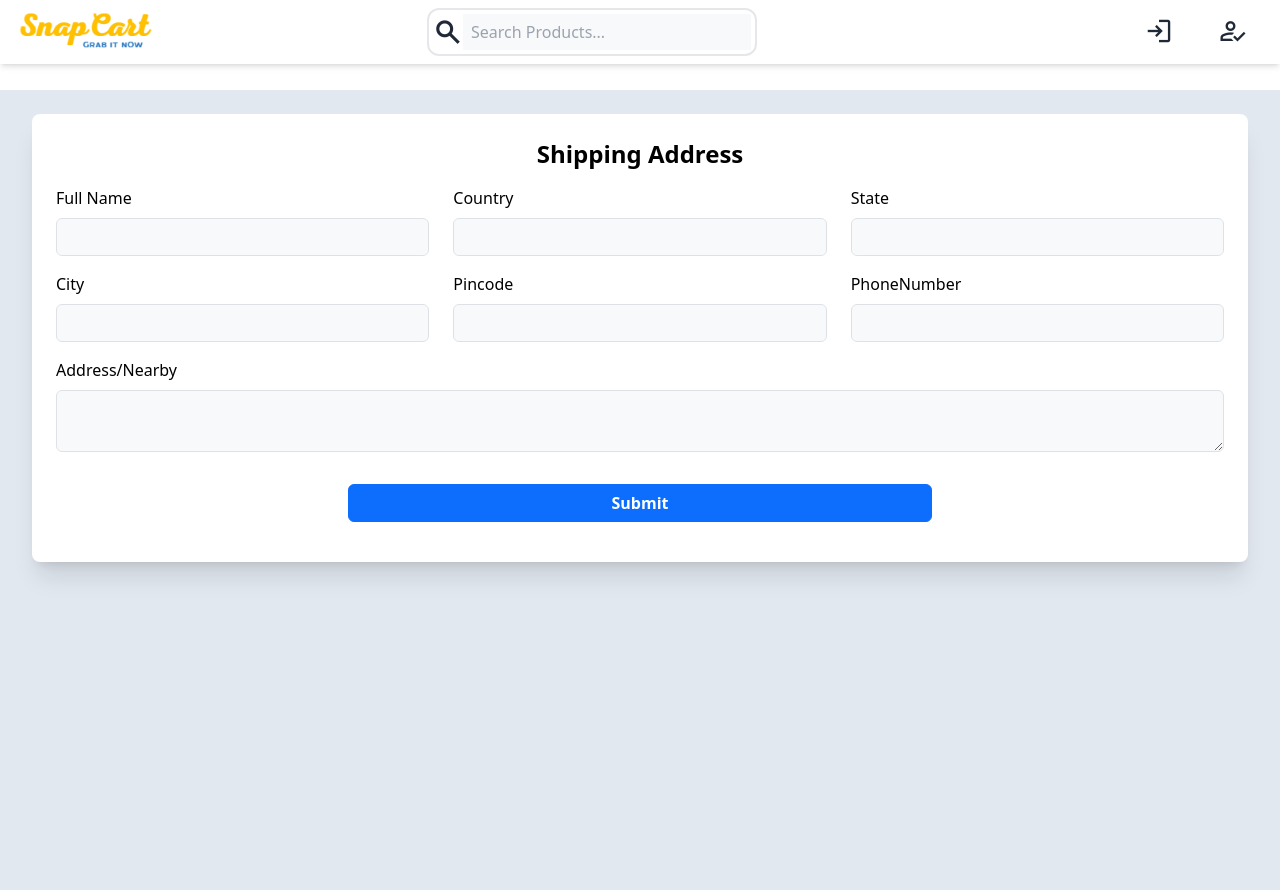
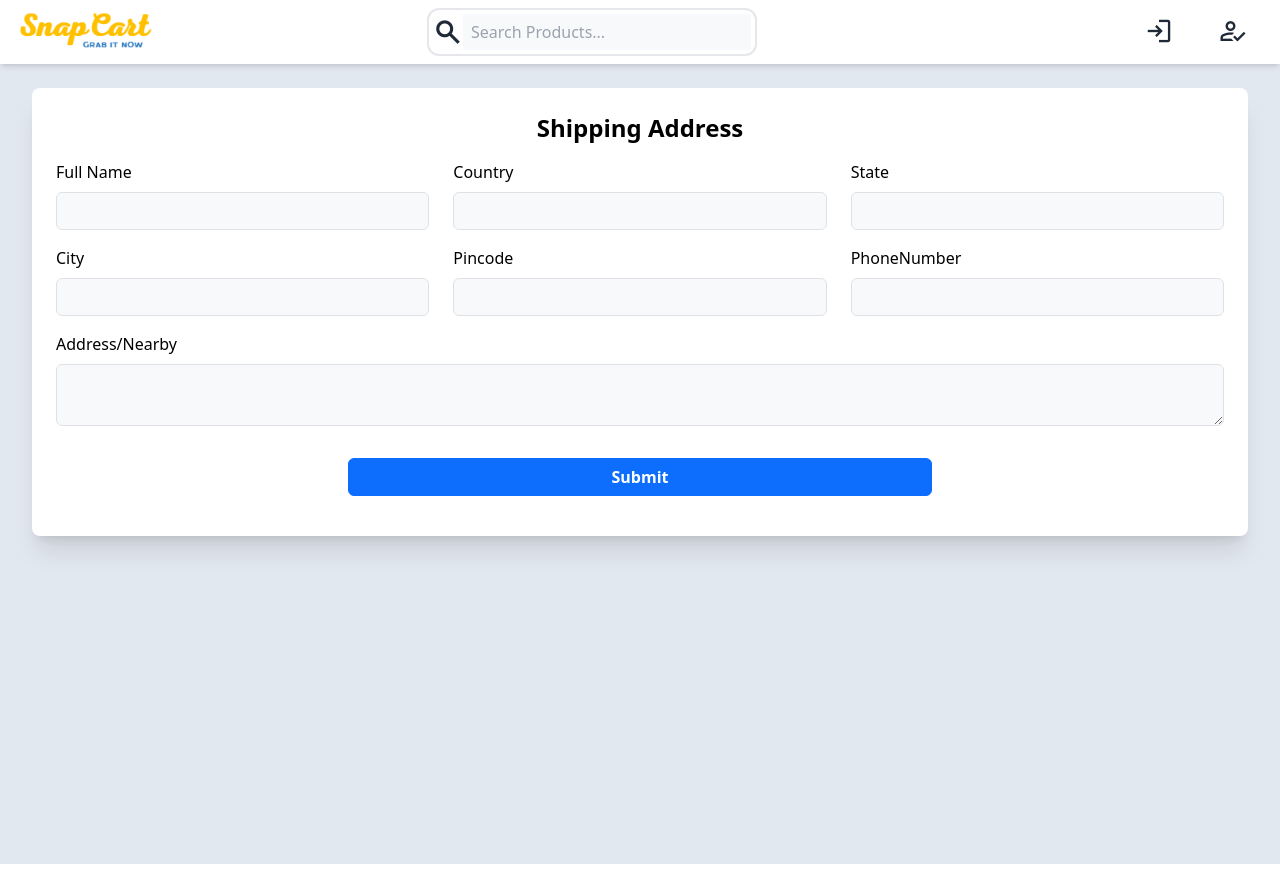
Before and after one commit to codebyravi7/ECommerce-Front-End, a React (Vite) app: page /shipping in a window 1280 px wide. After the commit the page ends 864 px from the top, so only its background shows below. Built offline with nearby package versions, Linux system fonts and the light colour scheme; no server answers.

Commit message:
"wrapper ui"

```diff
--- a/src/components/Address.jsx
+++ b/src/components/Address.jsx
@@ -55,7 +55,7 @@ const Address = () => {
     });
   };
   return (
-    <div className="bg-slate-200 content-wrapper-home  h-full min-w-screen max-w-screen min-h-screen p-2 text-black">
+    <div className="bg-slate-200 content-wrapper  h-full min-w-screen max-w-screen min-h-screen p-2 text-black">
       <div className="my-3 p-4 bg-white shadow-xl m-4 rounded-lg ">
         <h1 className="text-2xl font-semibold text-center">Shipping Address</h1>
         <form onSubmit={submitHandler} className="my-3">
```
